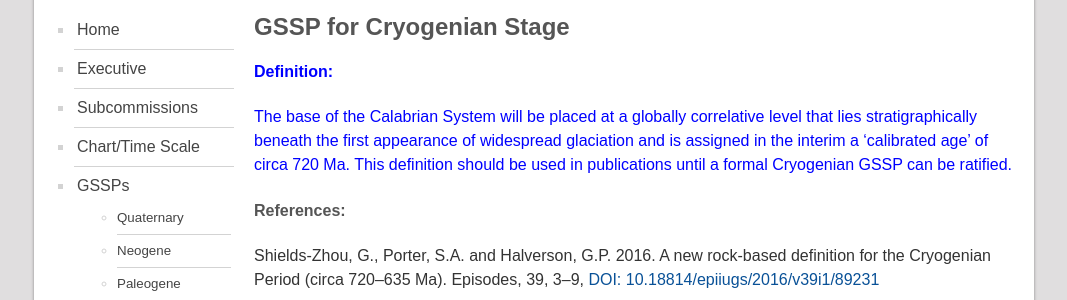
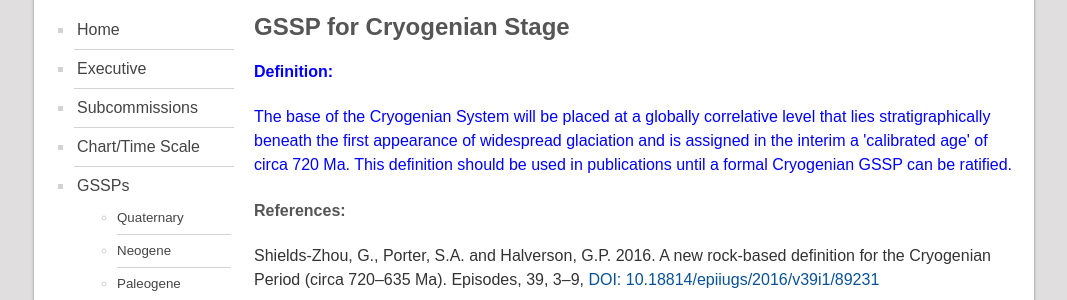
Before and after one commit to i-c-stratigraphy/gssps, a Jekyll site: the page built from pages/cryogenian.html, in a window 1280 px wide. Shown: the part 205-505 px from the top of the page, without its empty margins (106-1173 px from the left). Built offline with Jekyll 4.4.1, drawn with Linux system fonts in a browser that asks for light colours.

Commit message:
Cryogenian updates

```diff
--- a/pages/cryogenian.html
+++ b/pages/cryogenian.html
@@ -6,7 +6,7 @@ permalink: /cryogenian
 <h2>GSSP for Cryogenian Stage</h2>
 
 <h4 class="definition">Definition:</h4>
-<p class="definition">The base of the Calabrian System will be placed at a globally correlative level that lies stratigraphically beneath the first appearance of widespread glaciation and is assigned in the interim a ‘calibrated age’ of circa 720 Ma. This definition should be used in publications until a formal Cryogenian GSSP can be ratified.</p>
+<p class="definition">The base of the Cryogenian System will be placed at a globally correlative level that lies stratigraphically beneath the first appearance of widespread glaciation and is assigned in the interim a 'calibrated age' of circa 720 Ma. This definition should be used in publications until a formal Cryogenian GSSP can be ratified.</p>
 
 <h4>References:</h4>
 <p class="reference">Shields-Zhou, G., Porter, S.A. and Halverson, G.P. 2016. A new rock-based definition for the Cryogenian Period (circa 720–635 Ma). Episodes, 39, 3–9, <a href="https://doi.org/10.18814/epiiugs/2016/v39i1/89231">DOI: 10.18814/epiiugs/2016/v39i1/89231</p>
```
Also changed, not shown: _layouts/table.html (+15 -15 lines).
